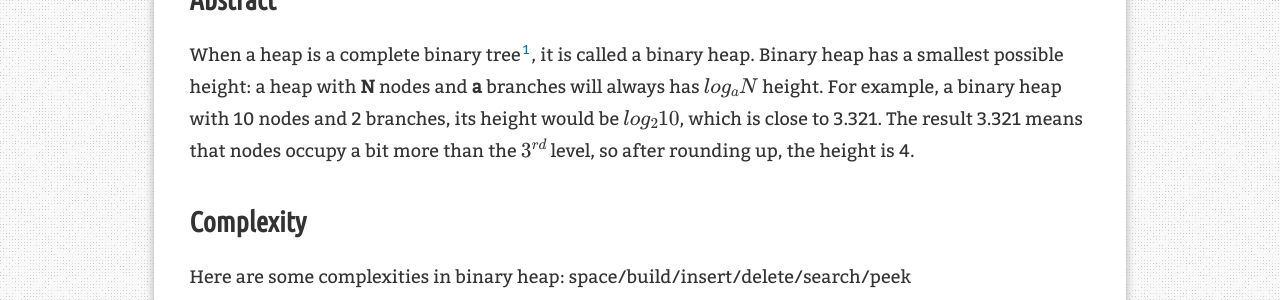
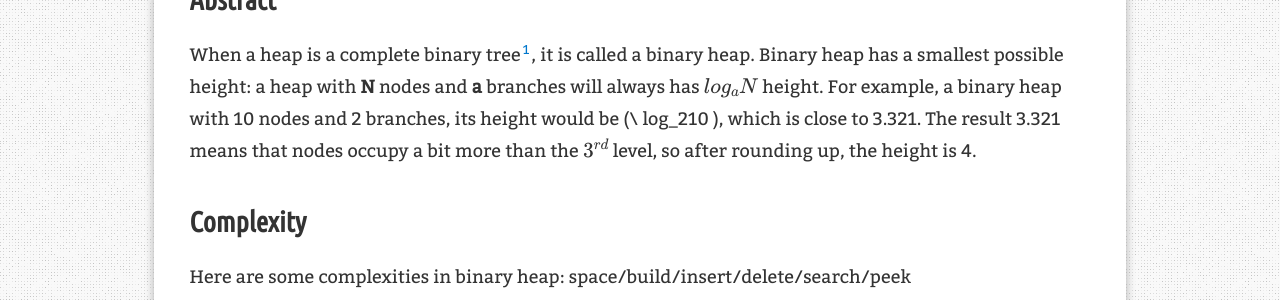
Before and after one commit to qwe98734/qwe98734.github.io, a Jekyll site: the page built from _posts/2018-04-13-heap.md, in a window 1280 px wide. Shown: the part 1057-1357 px from the top of the page. Built offline with Jekyll 4.4.1, drawn with Linux system fonts in a browser that asks for light colours; nearby versions of some CDN libraries; formulas are drawn with MathJax 3; comment, search, counter and statistics services are not loaded.

```diff
--- a/_includes/blog/header.html
+++ b/_includes/blog/header.html
@@ -22,10 +22,8 @@
 </header>
 
 <script type="text/x-mathjax-config">
-MathJax.Hub.Config({
-                  tex2jax: {inlineMath: [['$','$'], ['\\(','\\)']]}
-                          });
+  MathJax.Hub.Config({tex2jax: {inlineMath: [['$','$'], ['\\(','\\)']]}});
 </script>
 <script type="text/javascript"
-  src="http://cdn.mathjax.org/mathjax/latest/MathJax.js?config=TeX-AMS-MML_HTMLorMML">
+   src="https://cdnjs.cloudflare.com/ajax/libs/mathjax/2.7.4/MathJax.js">
 </script>
--- a/_posts/2018-04-13-heap.md
+++ b/_posts/2018-04-13-heap.md
@@ -29,7 +29,7 @@ Usually, if people discuss a heap, it points to a binary heap.
 ## Abstract
 
 When a heap is a complete binary tree[^1], it is called a binary heap. Binary heap has a smallest possible height: a heap with **N** nodes and **a** branches will always has $log_aN$ height.
-For example, a binary heap with 10 nodes and 2 branches, its height would be \\( log_210 \\), which is close to 3.321. The result 3.321 means that nodes occupy a bit more than the $3^{rd}$ level, so after rounding up, the height is 4.
+For example, a binary heap with 10 nodes and 2 branches, its height would be (\ log_210 \), which is close to 3.321. The result 3.321 means that nodes occupy a bit more than the $3^{rd}$ level, so after rounding up, the height is 4.
 
 ## Complexity
 
```
